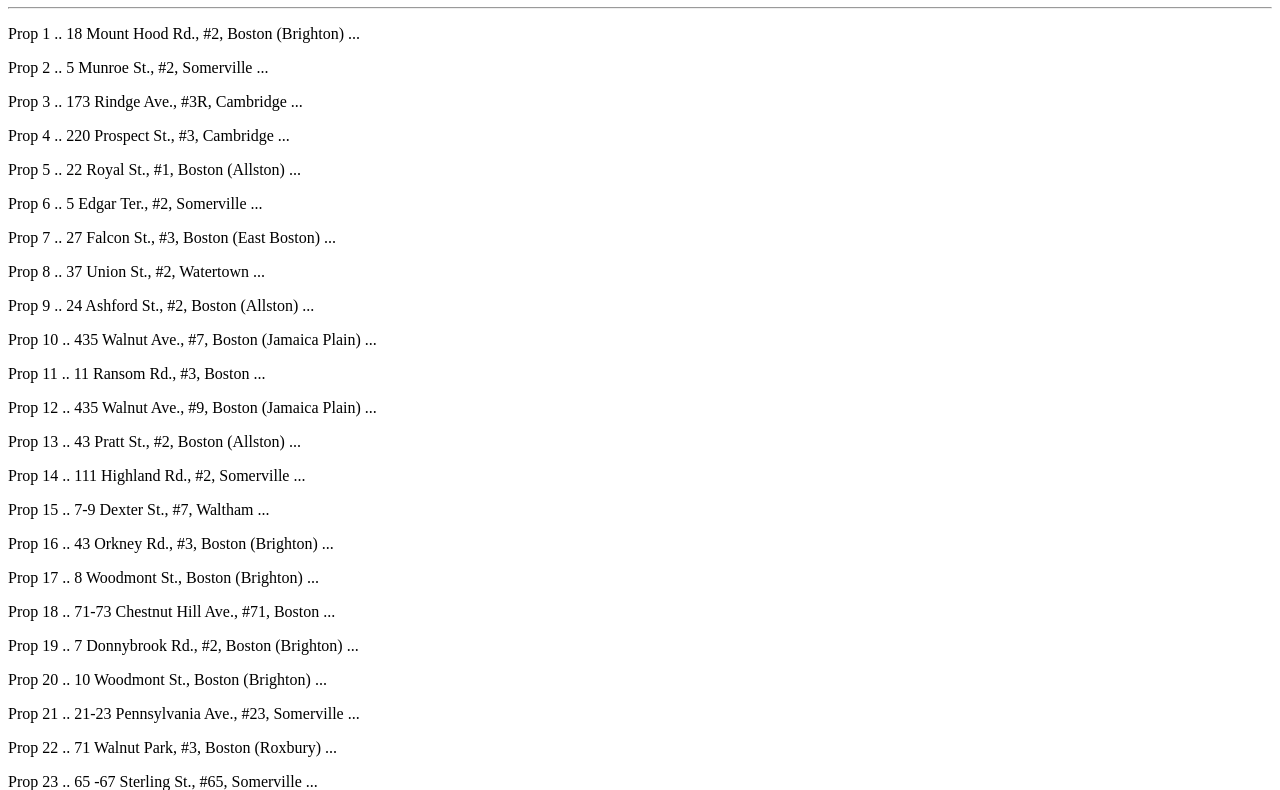
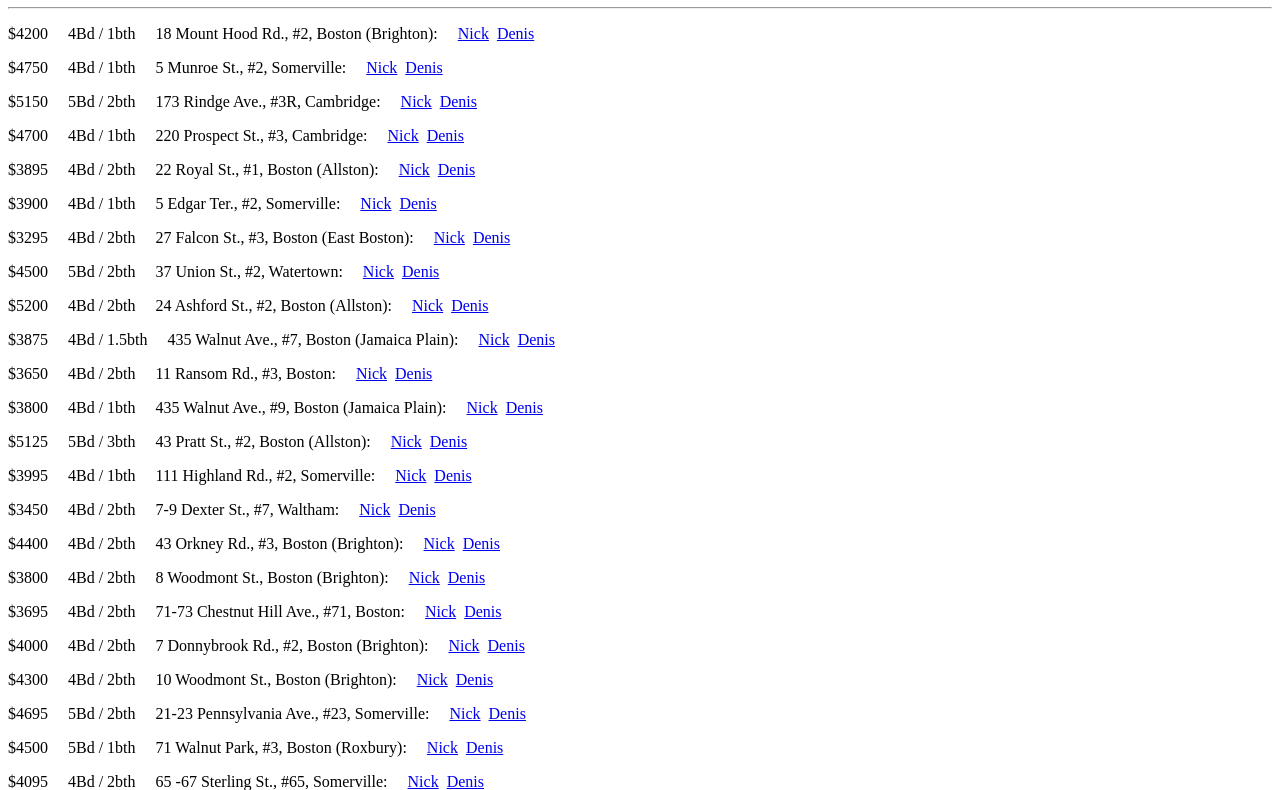
Before and after one commit to gabeklavans/you-got-listings-aggregator, a plain HTML site: page YGL Front-End/index.html in a window 1280 px wide. Shown: the part 73-863 px from the top of the page. Drawn offline with nearby package versions, Linux system fonts and the light colour scheme.

Commit message:
Add Site Links; Implement Name Links

```diff
--- a/YGL Front-End/index.html
+++ b/YGL Front-End/index.html
@@ -19,7 +19,7 @@
   </head>
   <body>
     <div class="listings-area"></div>
-    <h1>Listings:</h1>
+    <h1>I'VE GOT LISTINGS!!:</h1>
     <hr />
     <div class="properties"></div>
   </body>
--- a/YGL Front-End/script.js
+++ b/YGL Front-End/script.js
@@ -1,6 +1,17 @@
 let propertiesObject = {};
 let propertiesDiv = document.getElementsByClassName("properties");
-let propertiesTextList = [];
+
+const sites = {
+  "https://ygl.is/leigha-emery-1": "Leigha",
+  "https://ygl.is/99334": "Denis",
+  "https://ygl.is/99333": "Nick",
+  "https://ygl.is/99331": "Orysya",
+  "https://ygl.is/listch": "Litsch",
+  "https://ygl.is/chris-liu": "Chris",
+  "https://ygl.is/keith-rose": "Keith",
+  "https://ygl.is/92567": "Michael",
+  "https://ygl.is/Alexis-Velez-1": "Alexis",
+};
 
 fetch("../test.json")
   .then((response) => response.json())
@@ -8,19 +19,33 @@ fetch("../test.json")
     propertiesObject = json;
     // console.log(propertiesObject);
     let i = 0;
+
     Object.entries(propertiesObject).forEach((property) => {
-      //   let newP =
-      console.log("adding new p");
+      let listingInfo = property[1];
 
+      let nameTags = "";
+      // find which sites the listing is from and store the names
+      for (let j = 0; j < listingInfo.refs.length; j++) {
+        // for each link, get the value associated with the key (the name)
+        let link = listingInfo.refs[j];
+        let nameLink = link.split("/rental")[0];
+        let name = sites[nameLink];
+
+        // build the link to the site around the name (<a> tag)
+        nameTags += `<a href=${link} target="_blank">${name}</a>\u00A0\u00A0`;
+      }
+
+      //
       const p = $(".properties").append(
-        `<p>Prop ${i + 1} .. ${property[0]} ... </p>`
+        `<p> $${listingInfo.price} \u00A0\u00A0\u00A0 ${listingInfo.beds}Bd / ${listingInfo.baths}bth   \u00A0\u00A0\u00A0 ${property[0]}:   \u00A0\u00A0\u00A0 ${nameTags} </p>`
       );
-
-      propertiesTextList.push([`${property[0]}`]);
       i++;
     });
-    console.log(propertiesTextList);
   });
 
 // $().add(`<p> ${property[0]} </p>`);
 // console.log($());
+
+// bed / bath / price    LISTING    name name name
+
+// THIS IS A SPACE IN A TEMPLATE LITERAL "  \u00A0  "
```
Also changed, not shown: listingSites.txt (added).
